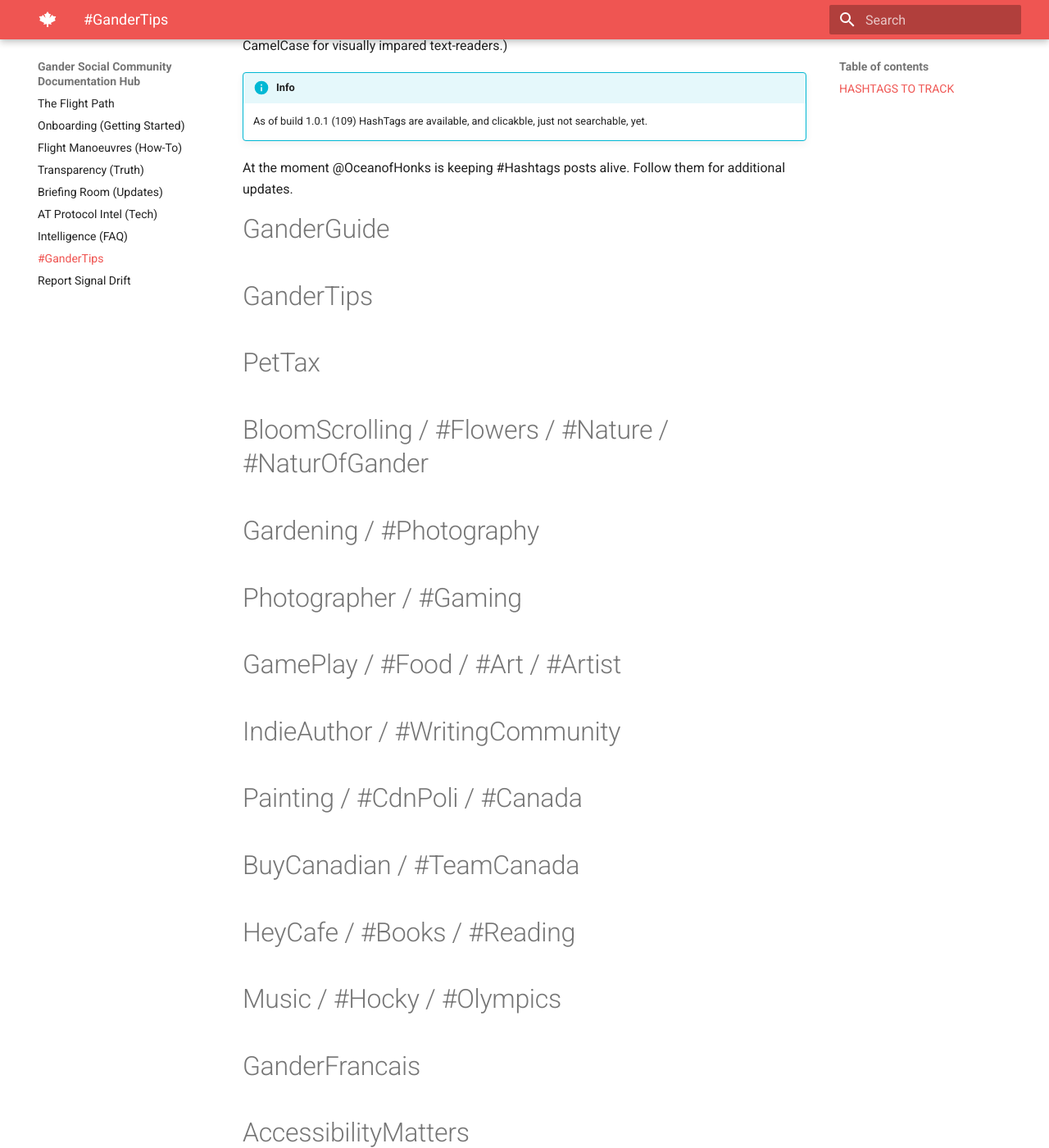
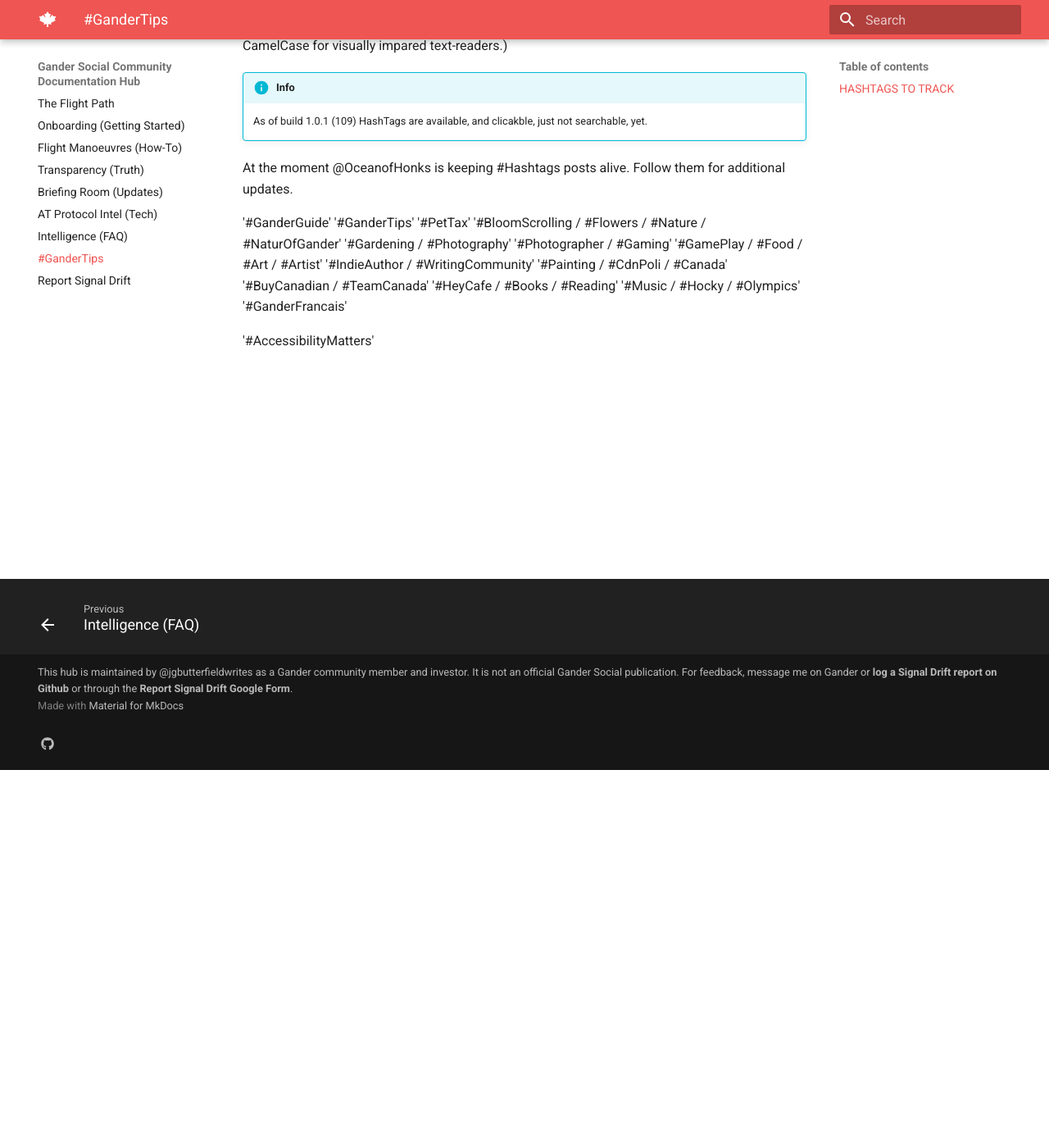
Before and after one commit to jasonbutt/gander-social-docs, an MkDocs documentation site: the page built from docs/gander-tips.md, in a window 1280 px wide and 1400 px high, scrolled down 461 px. Shown: the whole window at 82% size. Built offline with MkDocs 1.6.1 and Material for MkDocs 9.7.7, drawn with Linux system fonts in a browser that asks for light colours.

Commit message:
Fix hastag display

```diff
--- a/docs/gander-tips.md
+++ b/docs/gander-tips.md
@@ -1,4 +1,6 @@
+
 # GANDER TIPS: ADVICE FROM THE FLOCK
+
 ---
 
 !!! danger "UNOFFICIAL INTELLIGENCE"
@@ -15,18 +17,18 @@
 
 At the moment @OceanofHonks is keeping #Hashtags posts alive. Follow them for additional updates.
 
-#GanderGuide
-#GanderTips
-#PetTax
-#BloomScrolling / #Flowers / #Nature / #NaturOfGander
-#Gardening / #Photography
-#Photographer / #Gaming
-#GamePlay / #Food / #Art / #Artist
-#IndieAuthor / #WritingCommunity
-#Painting / #CdnPoli / #Canada
-#BuyCanadian / #TeamCanada
-#HeyCafe / #Books / #Reading
-#Music / #Hocky / #Olympics
-#GanderFrancais
+'#GanderGuide'
+'#GanderTips'
+'#PetTax'
+'#BloomScrolling / #Flowers / #Nature / #NaturOfGander'
+'#Gardening / #Photography'
+'#Photographer / #Gaming'
+'#GamePlay / #Food / #Art / #Artist'
+'#IndieAuthor / #WritingCommunity'
+'#Painting / #CdnPoli / #Canada'
+'#BuyCanadian / #TeamCanada'
+'#HeyCafe / #Books / #Reading'
+'#Music / #Hocky / #Olympics'
+'#GanderFrancais'
 
-#AccessibilityMatters
+'#AccessibilityMatters'
```
Also changed, not shown: docs/briefing-room.md (line endings or trailing spaces).
